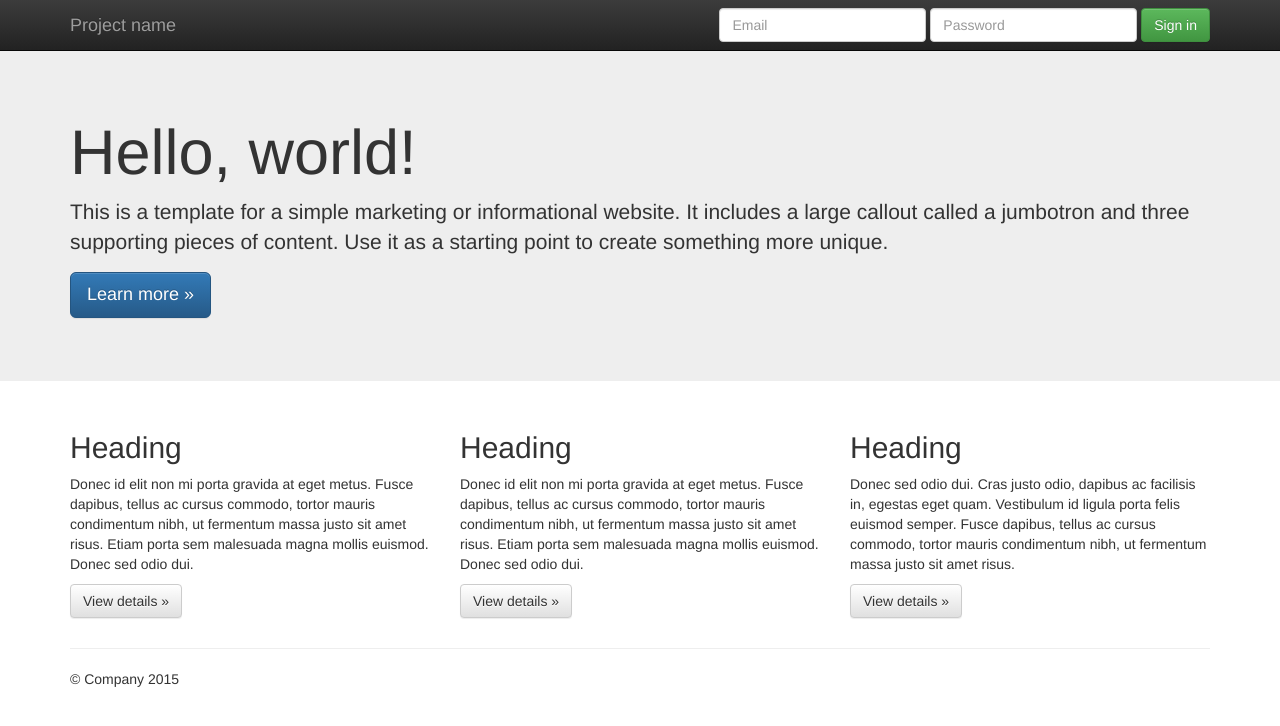
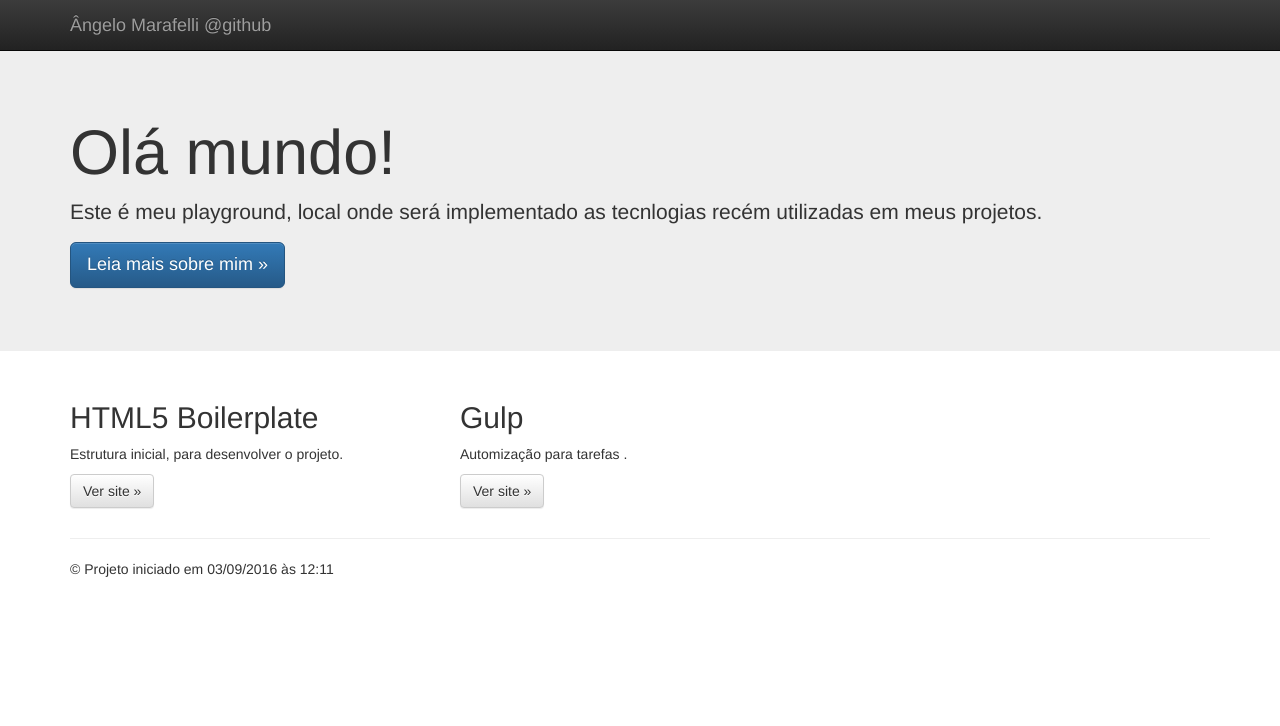
Before and after one commit to angelomarafelli/angelomarafelli.github.io, a plain HTML site: page index.html in a window 1280 px wide. Drawn offline with nearby package versions, Linux system fonts and the light colour scheme.

Commit message:
Primeiras informações adicionadas

```diff
--- a/index.html
+++ b/index.html
@@ -1,16 +1,18 @@
 <!doctype html>
-<!--[if lt IE 7]>      <html class="no-js lt-ie9 lt-ie8 lt-ie7" lang=""> <![endif]-->
-<!--[if IE 7]>         <html class="no-js lt-ie9 lt-ie8" lang=""> <![endif]-->
-<!--[if IE 8]>         <html class="no-js lt-ie9" lang=""> <![endif]-->
-<!--[if gt IE 8]><!--> <html class="no-js" lang=""> <!--<![endif]-->
+<!--[if lt IE 7]><html class="no-js lt-ie9 lt-ie8 lt-ie7" lang="pt-br"> <![endif]-->
+<!--[if IE 7]><html class="no-js lt-ie9 lt-ie8" lang="pt-br"> <![endif]-->
+<!--[if IE 8]><html class="no-js lt-ie9" lang="pt-br"> <![endif]-->
+<!--[if gt IE 8]><!--><html class="no-js" lang="pt-br"> <!--<![endif]-->
 <head>
   <meta charset="utf-8">
   <meta http-equiv="X-UA-Compatible" content="IE=edge,chrome=1">
-        <title></title>
-        <meta name="description" content="">
+  <title>Ângelo Marafelli</title>
+  <meta name="keywords" content="html5, css3, javascript, node, angularjs, gulp, sass">
+  <meta name="description" content="Playground @github">
+  <meta name="author" content="Ângelo Marafelli">
   <meta name="viewport" content="width=device-width, initial-scale=1">
+  <link rel="shortcut icon" href="favicon.ico">
   <link rel="apple-touch-icon" href="apple-touch-icon.png">
-
   <link rel="stylesheet" href="css/bootstrap.min.css">
   <style>
     body {
@@ -20,81 +22,66 @@
   </style>
   <link rel="stylesheet" href="css/bootstrap-theme.min.css">
   <link rel="stylesheet" href="css/main.css">
-
   <script src="js/vendor/modernizr-2.8.3-respond-1.4.2.min.js"></script>
 </head>
+
 <body>
   <!--[if lt IE 8]>
-            <p class="browserupgrade">You are using an <strong>outdated</strong> browser. Please <a href="http://browsehappy.com/">upgrade your browser</a> to improve your experience.</p>
+  <p class="browserupgrade">Você está usando um navegador <strong>desatualizado</strong>. Por favor <a href="http://browsehappy.com/">atualize seu navegador</a> para melhorar a sua experiência.</p>
   <![endif]-->
+
   <nav class="navbar navbar-inverse navbar-fixed-top" role="navigation">
     <div class="container">
       <div class="navbar-header">
         <button type="button" class="navbar-toggle collapsed" data-toggle="collapse" data-target="#navbar" aria-expanded="false" aria-controls="navbar">
-            <span class="sr-only">Toggle navigation</span>
+          <span class="sr-only">Abrir menu</span>
           <span class="icon-bar"></span>
           <span class="icon-bar"></span>
           <span class="icon-bar"></span>
         </button>
-          <a class="navbar-brand" href="#">Project name</a>
+
+        <a class="navbar-brand" href="#">Ângelo Marafelli @github</a>
       </div>
-        <div id="navbar" class="navbar-collapse collapse">
-          <form class="navbar-form navbar-right" role="form">
-            <div class="form-group">
-              <input type="text" placeholder="Email" class="form-control">
-            </div>
-            <div class="form-group">
-              <input type="password" placeholder="Password" class="form-control">
-            </div>
-            <button type="submit" class="btn btn-success">Sign in</button>
-          </form>
-        </div><!--/.navbar-collapse -->
     </div>
   </nav>
 
-    <!-- Main jumbotron for a primary marketing message or call to action -->
   <div class="jumbotron">
     <div class="container">
-        <h1>Hello, world!</h1>
-        <p>This is a template for a simple marketing or informational website. It includes a large callout called a jumbotron and three supporting pieces of content. Use it as a starting point to create something more unique.</p>
-        <p><a class="btn btn-primary btn-lg" href="#" role="button">Learn more &raquo;</a></p>
+      <h1>Olá mundo!</h1>
+      <p>Este é meu playground, local onde será implementado as tecnlogias recém utilizadas em meus projetos.</p>
+      <p><a class="btn btn-primary btn-lg" href="about.html" role="button">Leia mais sobre mim &raquo;</a></p>
     </div>
   </div>
 
   <div class="container">
-      <!-- Example row of columns -->
     <div class="row">
       <div class="col-md-4">
-          <h2>Heading</h2>
-          <p>Donec id elit non mi porta gravida at eget metus. Fusce dapibus, tellus ac cursus commodo, tortor mauris condimentum nibh, ut fermentum massa justo sit amet risus. Etiam porta sem malesuada magna mollis euismod. Donec sed odio dui. </p>
-          <p><a class="btn btn-default" href="#" role="button">View details &raquo;</a></p>
+        <h2>HTML5 Boilerplate</h2>
+        <p>Estrutura inicial, para desenvolver o projeto.</p>
+        <p><a class="btn btn-default" href="https://html5boilerplate.com/" role="button" target="_blank">Ver site &raquo;</a></p>
       </div>
+
       <div class="col-md-4">
-          <h2>Heading</h2>
-          <p>Donec id elit non mi porta gravida at eget metus. Fusce dapibus, tellus ac cursus commodo, tortor mauris condimentum nibh, ut fermentum massa justo sit amet risus. Etiam porta sem malesuada magna mollis euismod. Donec sed odio dui. </p>
-          <p><a class="btn btn-default" href="#" role="button">View details &raquo;</a></p>
-       </div>
-        <div class="col-md-4">
-          <h2>Heading</h2>
-          <p>Donec sed odio dui. Cras justo odio, dapibus ac facilisis in, egestas eget quam. Vestibulum id ligula porta felis euismod semper. Fusce dapibus, tellus ac cursus commodo, tortor mauris condimentum nibh, ut fermentum massa justo sit amet risus.</p>
-          <p><a class="btn btn-default" href="#" role="button">View details &raquo;</a></p>
+        <h2>Gulp</h2>
+        <p>Automização para tarefas .</p>
+        <p><a class="btn btn-default" href="http://gulpjs.com/" role="button" target="_blank">Ver site &raquo;</a></p>
       </div>
     </div>
 
     <hr>
 
     <footer>
-        <p>&copy; Company 2015</p>
+      <p>&copy; Projeto iniciado em 03/09/2016 às 12:11</p>
     </footer>
-    </div> <!-- /container -->        <script src="//ajax.googleapis.com/ajax/libs/jquery/1.11.2/jquery.js"></script>
+  </div>
+
+  <script src="//ajax.googleapis.com/ajax/libs/jquery/1.11.2/jquery.js"></script>
   <script>window.jQuery || document.write('<script src="js/vendor/jquery-1.11.2.js"><\/script>')</script>
 
   <script src="js/vendor/bootstrap.min.js"></script>
-
   <script src="js/plugins.js"></script>
   <script src="js/main.js"></script>
 
-        <!-- Google Analytics: change UA-XXXXX-X to be your site's ID. -->
   <script>
     (function(b,o,i,l,e,r){b.GoogleAnalyticsObject=l;b[l]||(b[l]=
     function(){(b[l].q=b[l].q||[]).push(arguments)});b[l].l=+new Date;
```
Lines whose indentation alone changed are shown as unchanged.
